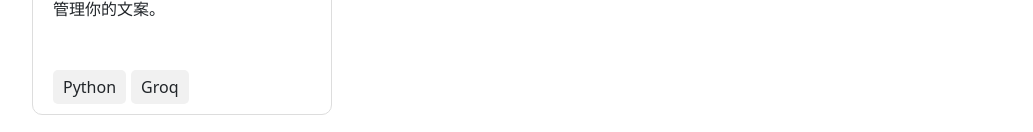
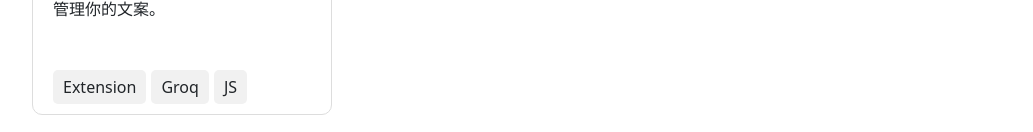
Before and after one commit to SamChengYo/samfunmula.github.io, a Vue app: page /project in a window 1280 px wide. Shown: the part 1678-1810 px from the top of the page, without its empty margins (123-1156 px from the left). Built offline with nearby package versions, Linux system fonts and the light colour scheme.

Commit message:
update project

```diff
--- a/src/components/Project.vue
+++ b/src/components/Project.vue
@@ -25,7 +25,7 @@
 <script setup lang="ts">
   import { ref, computed } from 'vue';
 
-  const categories = ['All', 'Front_End','APP', 'Back_End', 'AI'];
+  const categories = ['All', 'Front_End','APP', 'Back_End', 'AI','Extension'];
   const selectedCategory = ref('All');
   const projects = ref([
     {
@@ -103,8 +103,8 @@
     {
       title: 'AI_Comment_Filter',
       description: '與 Hack MD API 串接，快速建立和管理你的文案。',
-      tags: ['Python','Groq'],
-      category: 'AI',
+      tags: ['Extension','Groq','JS'],
+      category: 'Extension',
       image: '123.png',
       url: 'https://github.com/samfunmula/ai_comments_filter'
     }
```
